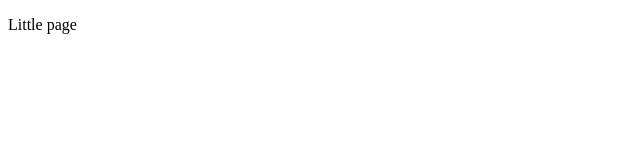
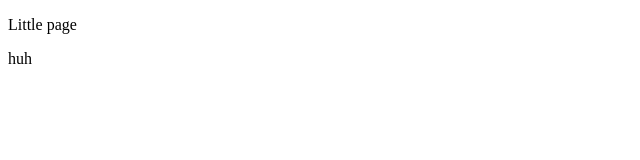
Before and after one commit to amitchelll/INTEX, a plain HTML site: page index.html in a window 1280 px wide. Shown: the full height of the page, 0-640 px from the left. Drawn offline with Linux system fonts and the light colour scheme.

Commit message:
newchanges

```diff
--- a/index.html
+++ b/index.html
@@ -8,5 +8,6 @@
 </head>
 <body>
     <p>Little page</p>
+    <p>huh</p>
 </body>
 </html>
```
